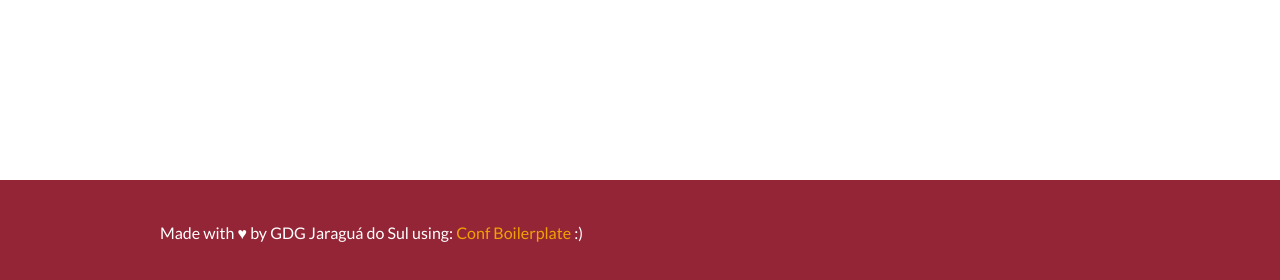
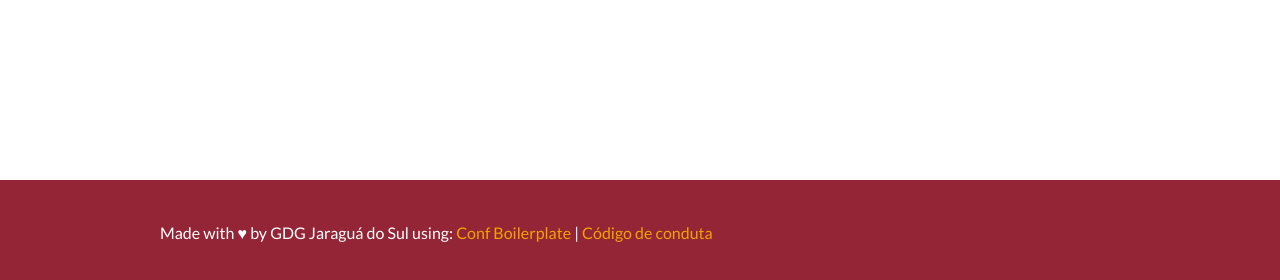
Before and after one commit to bsi-2012/semana-academica-2014, a plain HTML site: page out/index.html in a window 1280 px wide. Shown: the part 3776-4056 px from the top of the page. Drawn offline with nearby package versions, Linux system fonts and the light colour scheme; some packages are replaced by stand-ins of ours.

Commit message:
Footer update

```diff
--- a/out/index.html
+++ b/out/index.html
@@ -332,7 +332,7 @@
       <!-- FOOTER -->
       <footer class="footer">
         <div class="wrapper">
-          <p>Made with ♥ by GDG Jaraguá do Sul using: <a href="https://github.com/braziljs/conf-boilerplate">Conf Boilerplate</a> :)</p>
+          <p>Made with ♥ by GDG Jaraguá do Sul using: <a href="https://github.com/braziljs/conf-boilerplate">Conf Boilerplate</a> | <a href="http://pt-br.confcodeofconduct.com/" target="_blank">Código de conduta</a></p>
         </div>
       </footer>
       <!-- / FOOTER -->
@@ -349,19 +349,5 @@
   <script src="themes/yellow-swan/js/main.js"></script>
 
 
-  <!-- GOOGLE ANALYTICS -->
-  <!-- <script type="text/javascript">
-      var _gaq = _gaq || [];
-      _gaq.push(['_setAccount', '']);
-      _gaq.push(['_trackPageview']);
-
-      (function() {
-      var ga = document.createElement('script'); ga.type = 'text/javascript'; ga.async = true;
-      ga.src = ('https:' == document.location.protocol ? 'https://ssl' : 'http://www') + '.google-analytics.com/ga.js';
-      var s = document.getElementsByTagName('script')[0]; s.parentNode.insertBefore(ga, s);
-      })();
-  </script> -->
-  <!-- /GOOGLE ANALYTICS -->
-
 </body>
 </html>
```
Also changed, not shown: 1 other file.
